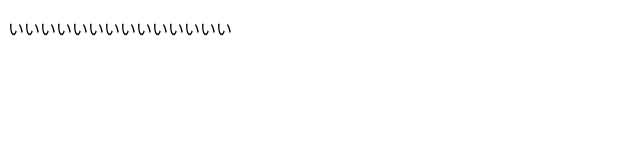
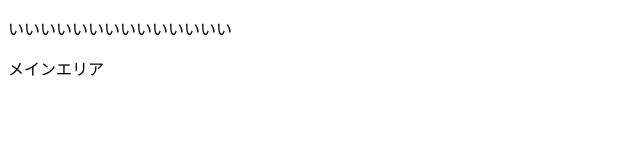
Before and after one commit to Takuhooo/test, a plain HTML site: page index.html in a window 1280 px wide. Shown: the full height of the page, 0-640 px from the left. Drawn offline with Linux system fonts and the light colour scheme.

```diff
--- a/index.html
+++ b/index.html
@@ -9,7 +9,7 @@
 
 <body>
     <p>いいいいいいいいいいいいいい</p>
-
+    <main>メインエリア</main>
 
 
     <script src="main.js"></script>
```
